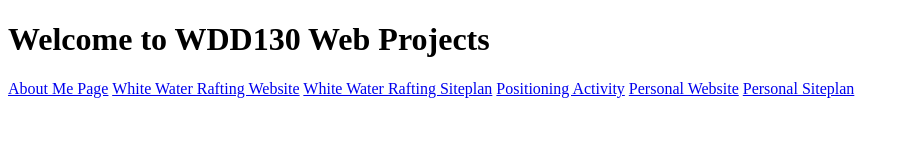
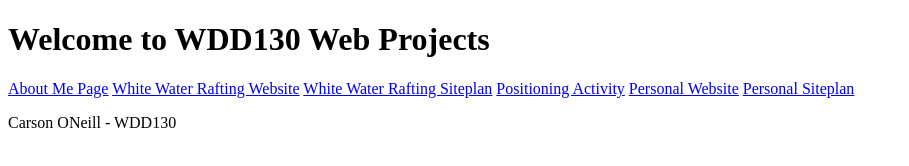
Before and after one commit to carsonon/wdd130, a plain HTML site: page index.html in a window 1280 px wide. Shown: the whole page, without its empty margins (0-909 px from the left). Drawn offline with Linux system fonts and the light colour scheme.

Commit message:
added paragraph

```diff
--- a/index.html
+++ b/index.html
@@ -15,5 +15,6 @@
   <a href="#">Personal Website</a>
   <a href="#">Personal Siteplan</a>
 </nav>
+<p>Carson ONeill - WDD130</p>
 </body>
 </html>
```
